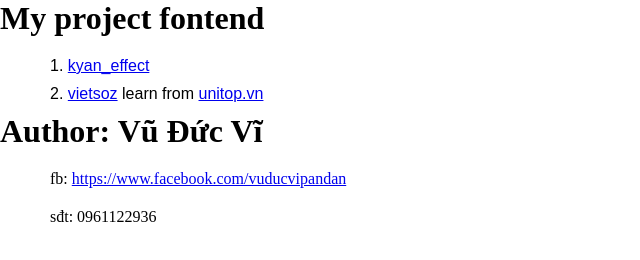
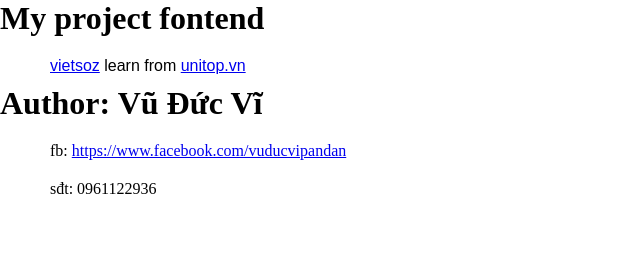
Before and after one commit to Vuducvi1999/Vuducvi1999.github.io, a plain HTML site: page index.html in a window 1280 px wide. Shown: the whole page, without its empty margins (0-640 px from the left). Drawn offline with Linux system fonts and the light colour scheme.

Commit message:
xóa kyan_effect

```diff
--- a/index.html
+++ b/index.html
@@ -13,9 +13,7 @@
     </header>
     <main>
       <ol style="list-style-type:1">
-        <li>1. <a href="kyan_effect/index.html">kyan_effect</a>
-        </li>
-        <li>2. <a href="vietsoz-again/index.html">vietsoz</a>
+        <li> <a href="vietsoz-again/index.html">vietsoz</a>
           <span></span>learn from </span><a href="http://unitop.vn/"> unitop.vn</a>
         </li>
       </ol>
```
